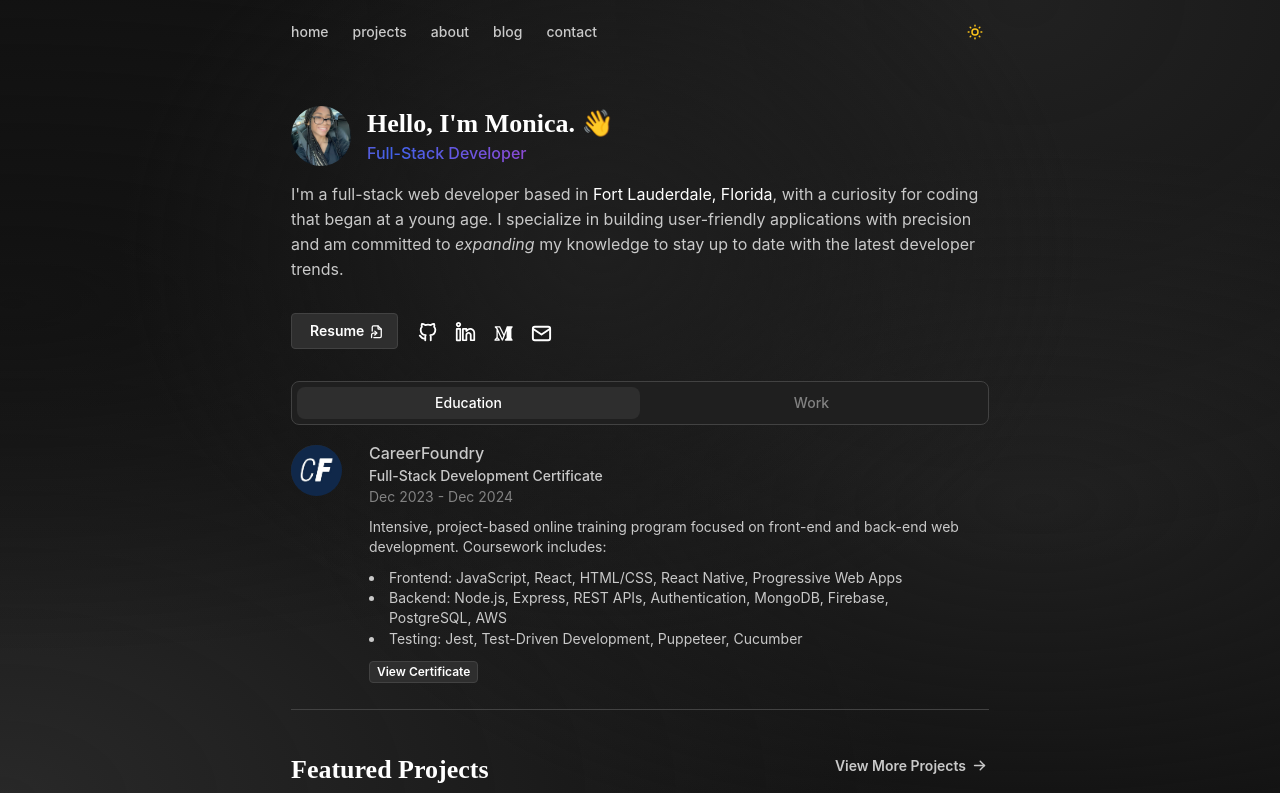
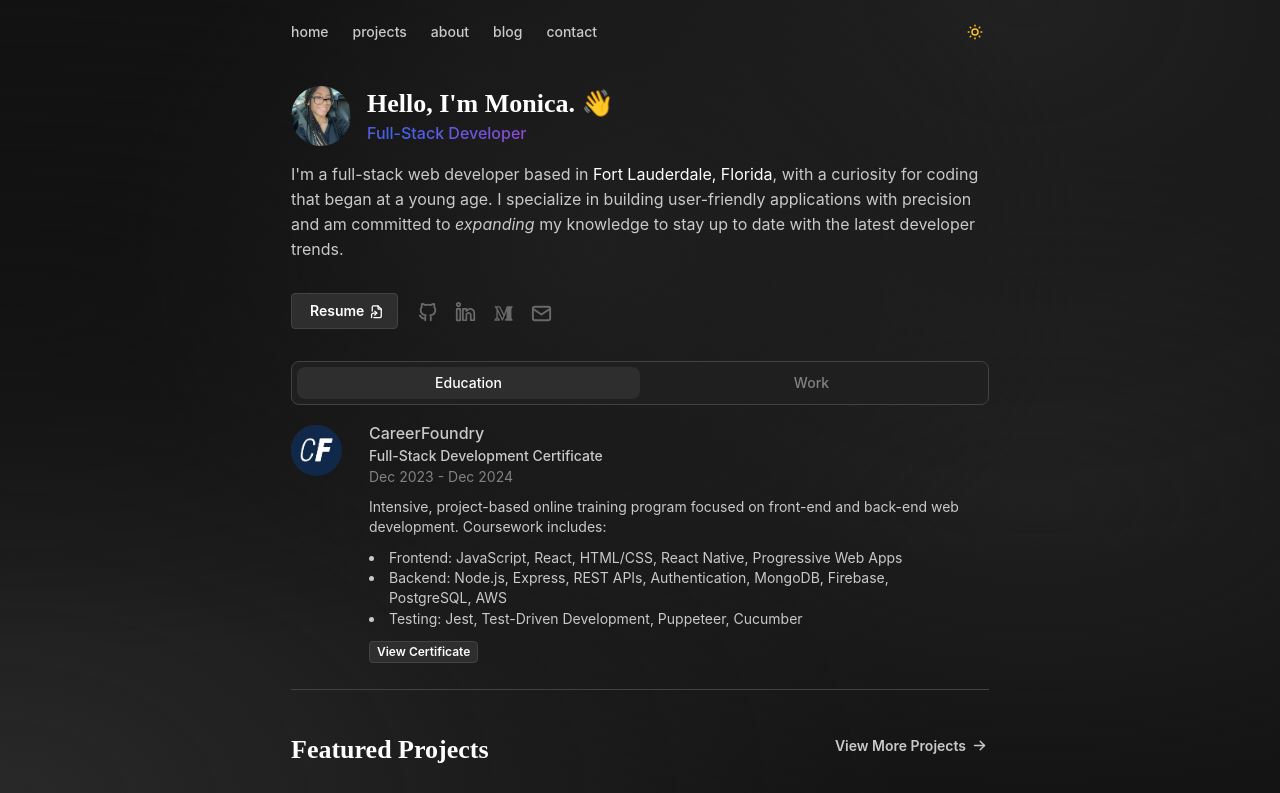
Before and after one commit to monicaalyssa/nextjs-portfolio, a Next.js app: page / in a window 1280 px wide. Shown: the top 793 px of the page. Built offline with nearby package versions, Linux system fonts and the light colour scheme; grey boxes are pictures that could not be loaded; a web font is replaced by a local one.

Commit message:
Update icons with hover state transition

```diff
--- a/src/app/icons/github.tsx
+++ b/src/app/icons/github.tsx
@@ -1,10 +1,26 @@
 import { useMantineColorScheme } from "@mantine/core";
-import { IconBrandGithub } from "@tabler/icons-react";
+import classes from "./icon.module.css";
 
 export default function GitHubIcon() {
-    const theme = useMantineColorScheme();
+  const theme = useMantineColorScheme();
 
-    return (
-        <IconBrandGithub aria-label="GitHub Logo" color={theme.colorScheme === "dark" ? "#fff" : "#000"} style={{ top: 1, position: "relative" }} size={22} />
-    )
+  return (
+    <svg
+      xmlns="http://www.w3.org/2000/svg"
+      width="22"
+      height="22"
+      viewBox="0 0 24 24"
+      className={classes.iconHoverColor}
+      color={theme.colorScheme === "dark" ? "var(--mantine-color-dark-3)" : "#000"}
+      stroke="currentColor"
+      strokeWidth="2"
+      fill="none"
+      style={{ top: 1, position: "relative" }}
+      strokeLinecap="round"
+      strokeLinejoin="round"
+      aria-label="GitHub Logo"
+    >
+      <path d="M9 19c-4.3 1.4 -4.3 -2.5 -6 -3m12 5v-3.5c0 -1 .1 -1.4 -.5 -2c2.8 -.3 5.5 -1.4 5.5 -6a4.6 4.6 0 0 0 -1.3 -3.2a4.2 4.2 0 0 0 -.1 -3.2s-1.1 -.3 -3.5 1.3a12.3 12.3 0 0 0 -6.2 0c-2.4 -1.6 -3.5 -1.3 -3.5 -1.3a4.2 4.2 0 0 0 -.1 3.2a4.6 4.6 0 0 0 -1.3 3.2c0 4.6 2.7 5.7 5.5 6c-.6 .6 -.6 1.2 -.5 2v3.5" />
+    </svg>
+  );
 }
--- /dev/null
+++ b/src/app/icons/icon.module.css
@@ -0,0 +1,22 @@
+.actionHover:hover .iconHoverFill {
+  fill: white;
+}
+
+.actionHover:hover .iconHoverColor {
+  color: white;
+}
+
+.iconHoverColor,
+.iconHoverFill {
+  transition: all 0.3s ease;
+}
+
+:root[data-mantine-color-scheme="light"] .actionHover:hover .iconHoverColor {
+  opacity: 0.5;
+  color: black;
+}
+
+:root[data-mantine-color-scheme="light"] .actionHover:hover .iconHoverFill {
+  opacity: 0.5;
+  fill: black;
+}
--- a/src/app/icons/linkedin.tsx
+++ b/src/app/icons/linkedin.tsx
@@ -1,13 +1,15 @@
 import { useMantineColorScheme } from "@mantine/core";
+import classes from "./icon.module.css"
 
 export default function LinkedInIcon() {
   const theme = useMantineColorScheme();
 
   return (
     <svg
+      className={classes.iconHoverFill}
       aria-label="LinkedIn Logo"
       xmlns="http://www.w3.org/2000/svg"
-      fill={theme.colorScheme === "dark" ? "#fff" : "#000"}
+      fill={theme.colorScheme === "dark" ? "var(--mantine-color-dark-3)" : "#000"}
       x="0px"
       y="0px"
       width="21"
--- a/src/app/icons/mail.tsx
+++ b/src/app/icons/mail.tsx
@@ -1,10 +1,27 @@
 import { useMantineColorScheme } from "@mantine/core";
-import { IconMail } from "@tabler/icons-react";
+import classes from "./icon.module.css"
 
 export default function MailIcon() {
-    const theme = useMantineColorScheme();
+  const theme = useMantineColorScheme();
 
-    return (
-        <IconMail aria-label="Mail Envelope Icon" color={theme.colorScheme === "dark" ? "#fff" : "#000"} style={{ top: 2, position: "relative" }} size={23}></IconMail>
-    )
+  return (
+    <svg
+      xmlns="http://www.w3.org/2000/svg"
+      width="23"
+      aria-label="Mail Envelope Icon"
+      height="23"
+      className={classes.iconHoverColor}
+      color={theme.colorScheme === "dark" ? "var(--mantine-color-dark-3)" : "#000"}
+      viewBox="0 0 24 24"
+      fill="none"
+      style={{ top: 2, position: "relative" }}
+      stroke="currentColor"
+      strokeWidth="2"
+      strokeLinecap="round"
+      strokeLinejoin="round"
+    >
+      <path d="M3 7a2 2 0 0 1 2 -2h14a2 2 0 0 1 2 2v10a2 2 0 0 1 -2 2h-14a2 2 0 0 1 -2 -2v-10z" />
+      <path d="M3 7l9 6l9 -6" />
+    </svg>
+  );
 }
--- a/src/app/icons/medium.tsx
+++ b/src/app/icons/medium.tsx
@@ -1,4 +1,5 @@
 import { useMantineColorScheme } from "@mantine/core";
+import classes from "./icon.module.css"
 
 export default function MediumIcon() {
   const theme = useMantineColorScheme();
@@ -6,8 +7,9 @@ export default function MediumIcon() {
   return (
     <svg
       aria-label="Medium Blog Logo"
+      className={classes.iconHoverFill}
       style={{ top: 2, position: "relative" }}
-      fill={theme.colorScheme === "dark" ? "#fff" : "#000"}
+      fill={theme.colorScheme === "dark" ? "var(--mantine-color-dark-3)" : "#000"}
       xmlns="http://www.w3.org/2000/svg"
       x="0px"
       y="0px"
--- a/src/app/main/footer.tsx
+++ b/src/app/main/footer.tsx
@@ -1,15 +1,16 @@
 "use client"
 import { ActionIcon, Flex, Tooltip, useMantineColorScheme } from "@mantine/core";
 import { socialLinks } from "../data/socialLinks";
+import classes from "../icons/icon.module.css"
 
 export default function Footer() {
   const theme = useMantineColorScheme();
 
   return (
-    <Flex gap="xs" mt="xl" pb={5} justify="center" align="center">
+    <Flex gap="md" mt="xl" pb={5} justify="center" align="center">
       {socialLinks.map((link, index) => (
         <Tooltip color={theme.colorScheme === "dark" ? "var(--mantine-color-default)" : ""} fz="xs" key={index} withArrow label={link.label}>
-          <ActionIcon target="_blank" component="a" href={link.href} variant="transparent">
+          <ActionIcon classNames={{root: classes.actionHover}} target="_blank" component="a" href={link.href} variant="transparent">
             {link.icon}
           </ActionIcon>
         </Tooltip>
--- a/src/app/main/socials.tsx
+++ b/src/app/main/socials.tsx
@@ -2,6 +2,7 @@ import { ActionIcon, Button, Flex } from "@mantine/core";
 import { IconFileSymlink } from "@tabler/icons-react";
 import Link from "next/link";
 import { socialLinks } from "../data/socialLinks";
+import classes from "../icons/icon.module.css"
 
 export default function SocialLinks() {
   return (
@@ -19,7 +20,7 @@ export default function SocialLinks() {
 
       <Flex gap="xs" align="center">
       {socialLinks.map((link, index) => (
-          <ActionIcon key={index} title={link.title} target="_blank" component="a" href={link.href} variant="transparent">
+          <ActionIcon classNames={{root: classes.actionHover}} key={index} title={link.title} target="_blank" component="a" href={link.href} variant="transparent">
             {link.icon}
           </ActionIcon>
       ))}
--- a/src/app/page.tsx
+++ b/src/app/page.tsx
@@ -28,7 +28,7 @@ export default function Home() {
 
   return (
     <>
-      <Box pt="lg" my="xl">
+      <Box my="xl">
       <Flex align="center" gap="md">
       <Avatar component="a" target="_blank" href="https://www.linkedin.com/in/monica-alyssa/" size={60} src={PortraitImg.src} alt="Portrait of Monica Williams"></Avatar>
       <Flex direction="column" gap={0}>
```
